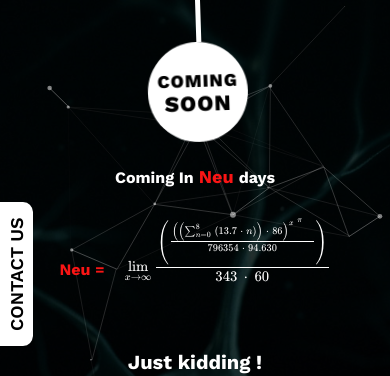
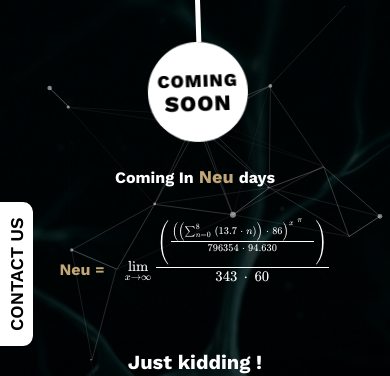
Before and after one commit to neurect/main_site, a plain HTML site: page index.html in a window 390 px wide. Shown: the top 376 px of the page. Drawn offline with nearby package versions, Linux system fonts and the light colour scheme.

Commit message:
Update responsive.css

```diff
--- a/assets/css/responsive.css
+++ b/assets/css/responsive.css
@@ -75,14 +75,12 @@ margin-top: 115px;
 }
 
     .coming span {
-    color: #f91515;
     font-size: 22px;
 }
     .math_soon {
     font-size: 22px;
 }
     .Neu {
-    color: #f91515;
     font-size: 23px;
     font-weight: bold;
     margin-top: 100px;
```
